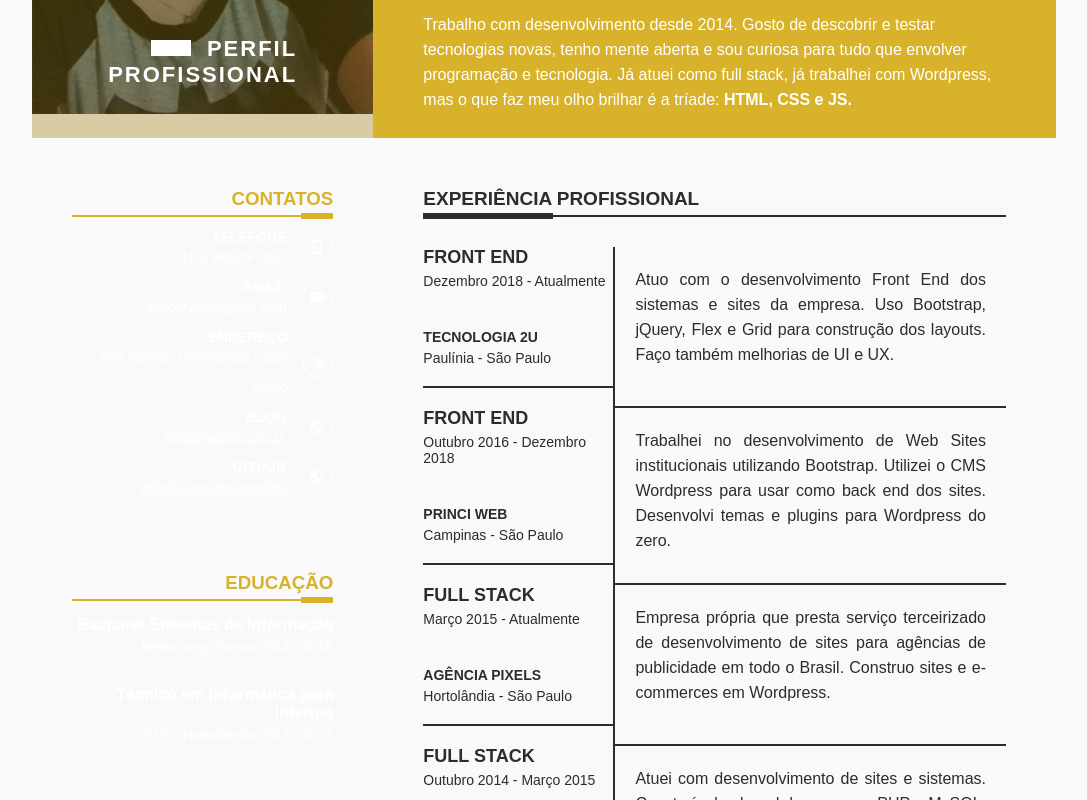
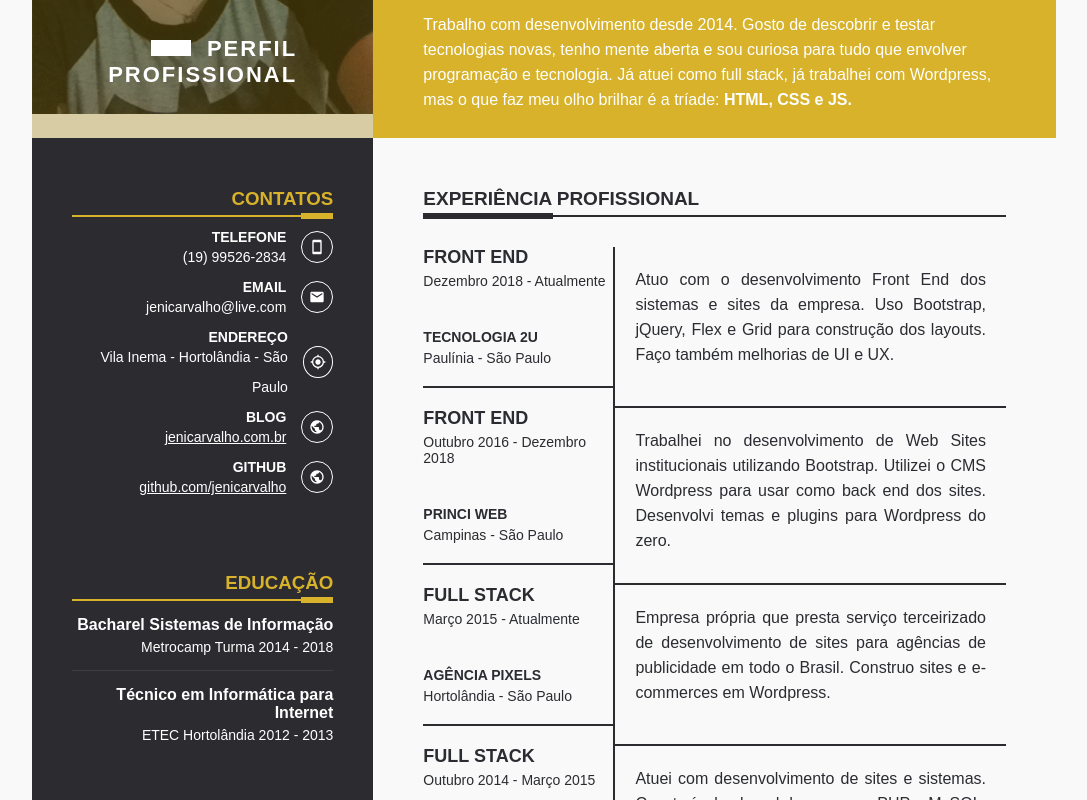
Before and after one commit to jenicarvalho/resume-curriculo, a React (Create React App) app: page / in a window 1280 px wide. Shown: the part 340-1140 px from the top of the page, without its empty margins (96-1183 px from the left). Built offline with nearby package versions, Linux system fonts and the light colour scheme.

Commit message:
adicionado estilo aside

```diff
--- a/src/styles/globalStyle.js
+++ b/src/styles/globalStyle.js
@@ -1,4 +1,4 @@
-import { createGlobalStyle } from 'styled-components'
+import { createGlobalStyle } from "styled-components";
 
 export default createGlobalStyle`
   @import url('https://fonts.googleapis.com/css?family=Tinos:400,700&display=swap');
@@ -30,6 +30,10 @@ export default createGlobalStyle`
       'education-sidebar experience experience'
   }
 
+  aside {
+    background-color: #2b2b30;
+  }
+
   h3 {
     position: relative;
     color: #d7b22a;
@@ -46,4 +50,4 @@ export default createGlobalStyle`
       bottom: -4px;
       right: 0px;
     }
-`
+`;
```
